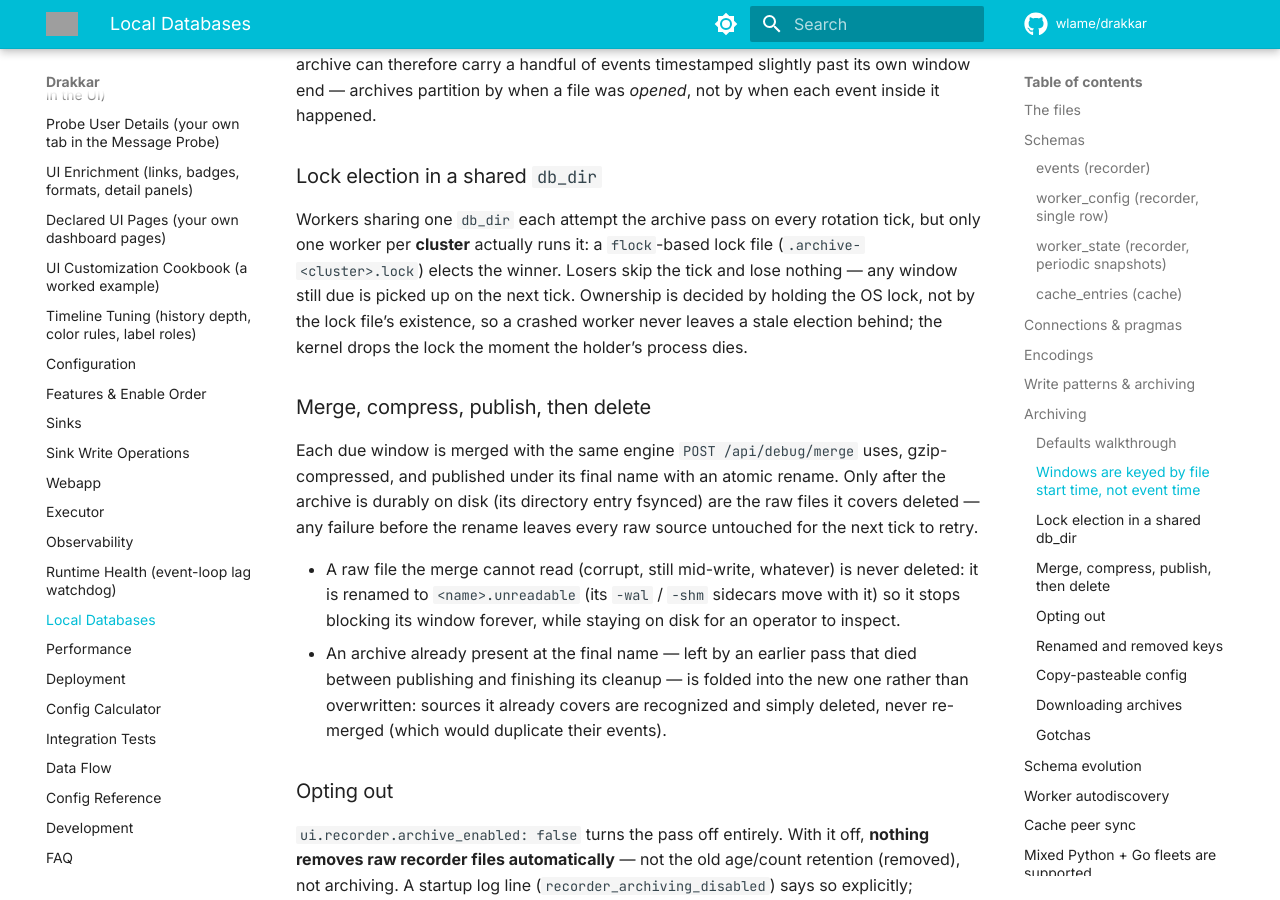
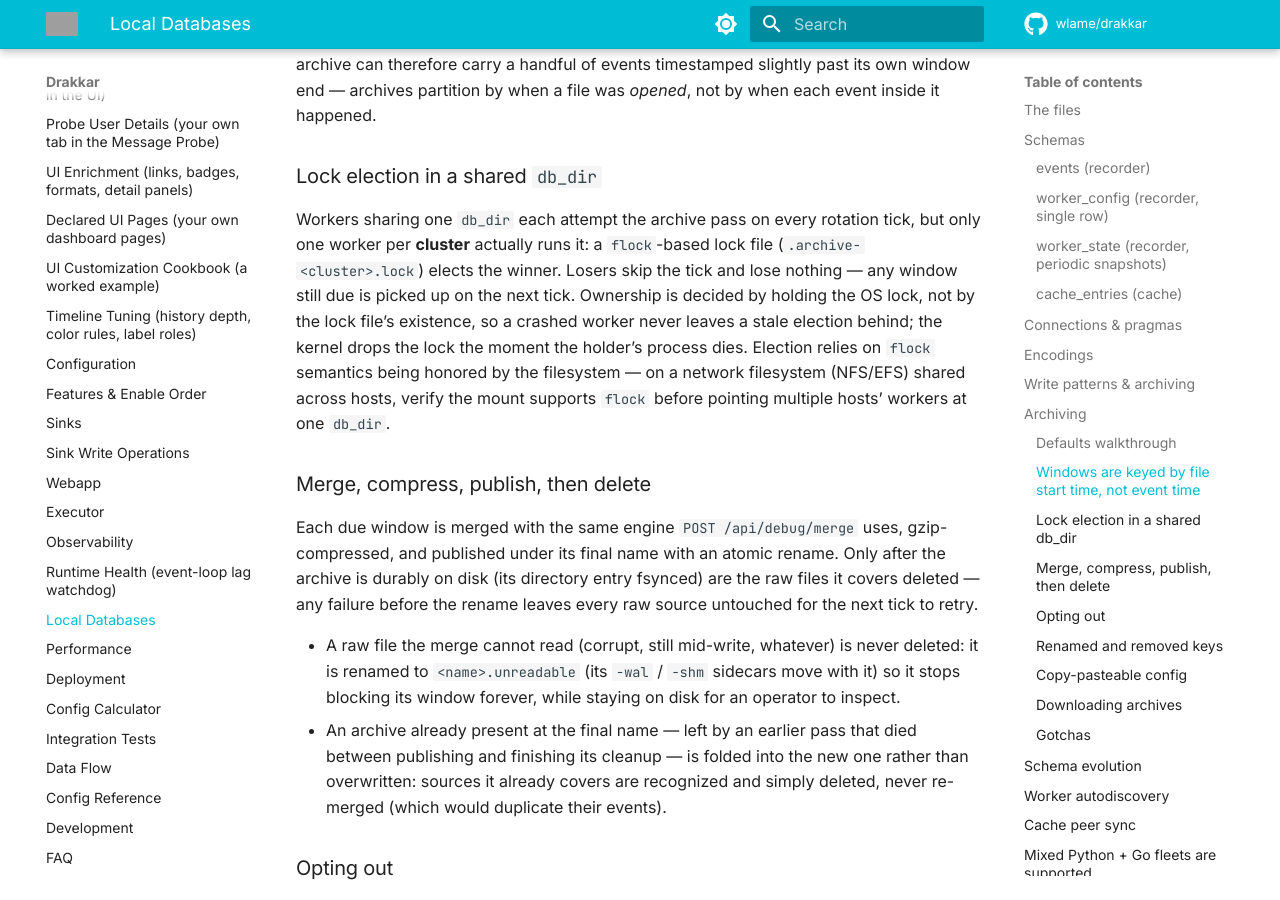
Before and after one commit to wlame/drakkar, an MkDocs documentation site: the page built from docs/local-databases.md, in a window 1280 px wide and 900 px high, scrolled down 6722 px. Built offline with MkDocs 1.6.1 and Material for MkDocs 9.7.7, drawn with Linux system fonts in a browser that asks for light colours; comment, search, counter and statistics services are not loaded; grey boxes are pictures that could not be loaded.

Commit message:
Document the archiving story in the shared README and flag flock reliance on network filesystems.

```diff
--- a/docs/local-databases.md
+++ b/docs/local-databases.md
@@ -304,6 +304,9 @@ Losers skip the tick and lose nothing — any window still due is picked up
 on the next tick. Ownership is decided by holding the OS lock, not by the
 lock file's existence, so a crashed worker never leaves a stale election
 behind; the kernel drops the lock the moment the holder's process dies.
+Election relies on `flock` semantics being honored by the filesystem — on
+a network filesystem (NFS/EFS) shared across hosts, verify the mount
+supports `flock` before pointing multiple hosts' workers at one `db_dir`.
 
 ### Merge, compress, publish, then delete
 
```
Also changed, not shown: integration/shared/README.md (+5 -4 lines).
